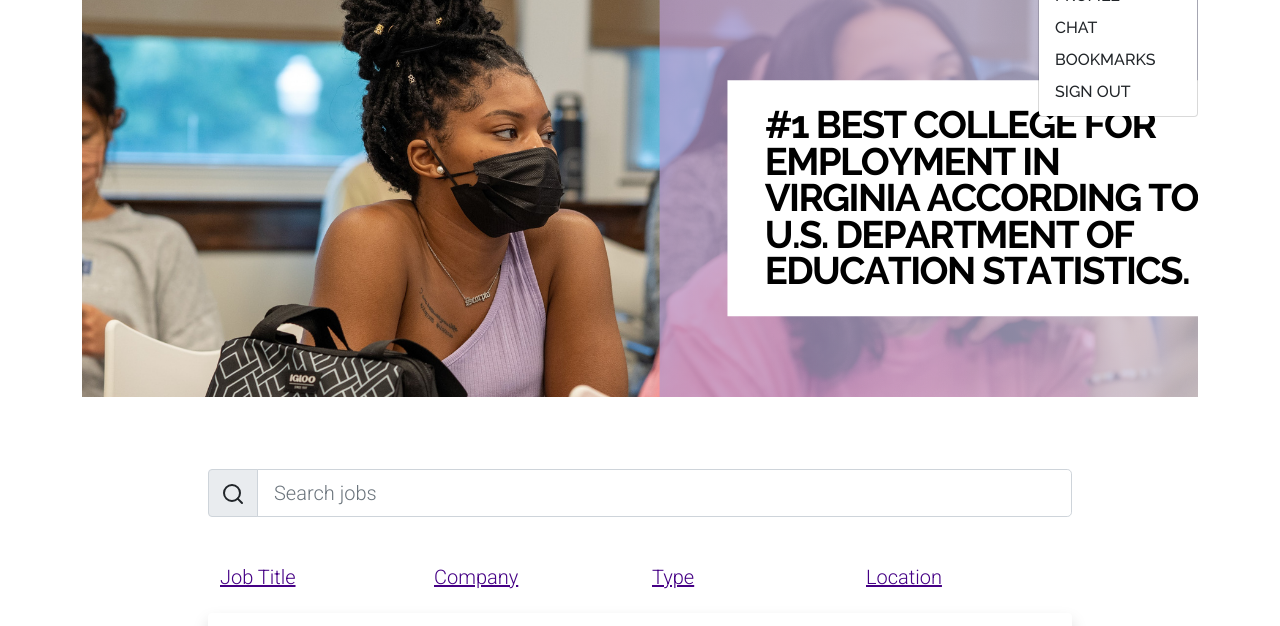
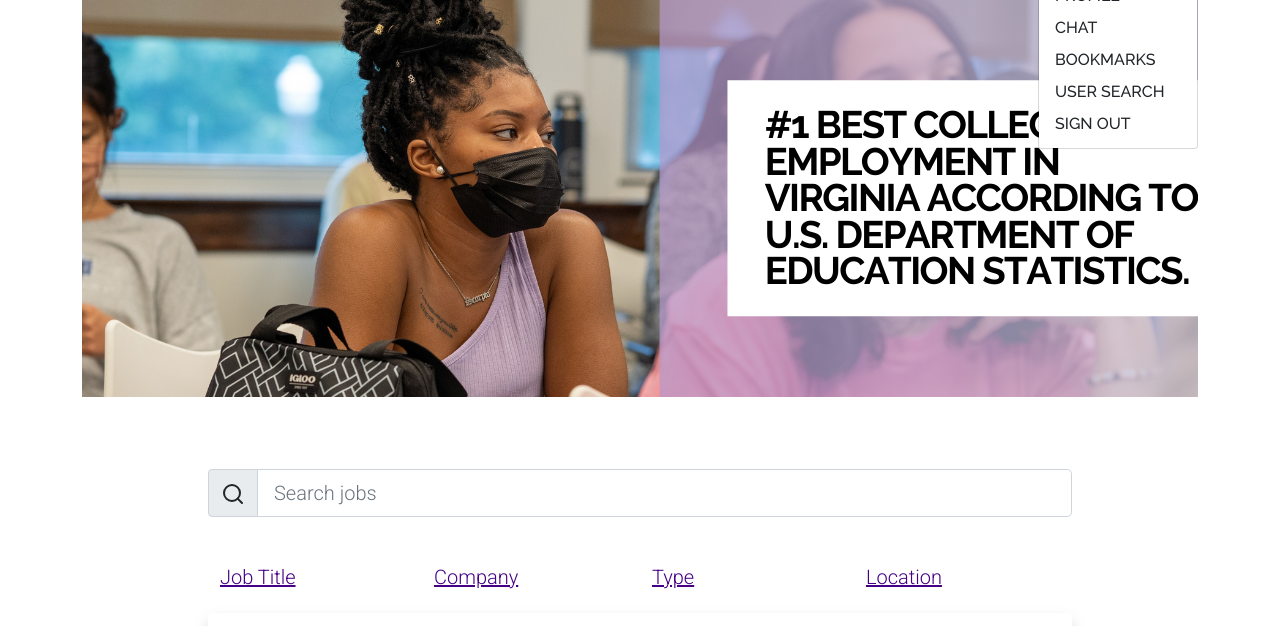
Before and after one commit to courtmiyashiro/capstone-bootstrap, a plain HTML site: page jobspage.html in a window 1280 px wide. Both pictures are taken after a click on the link 1181 px from the left and 56 px from the top of the page. Shown: the part 99-725 px from the top of the page. Drawn offline with nearby package versions, Linux system fonts and the light colour scheme.

Commit message:
commit user search dropdown

```diff
--- a/jobspage.html
+++ b/jobspage.html
@@ -74,6 +74,10 @@
                           <li>
                             <a class="dropdown-item" href="#">BOOKMARKS</a>
                           </li>
+
+                          <li>
+                            <a class="dropdown-item" href="#">USER SEARCH</a>
+                        </li>
 
                           <li>
                             <a class="dropdown-item" href="#">SIGN OUT</a>
```
Also changed, not shown: homepage.html (+4 -0 lines), opportunitiespage.html (+4 -0 lines), scholarshippage.html (+4 -0 lines).
